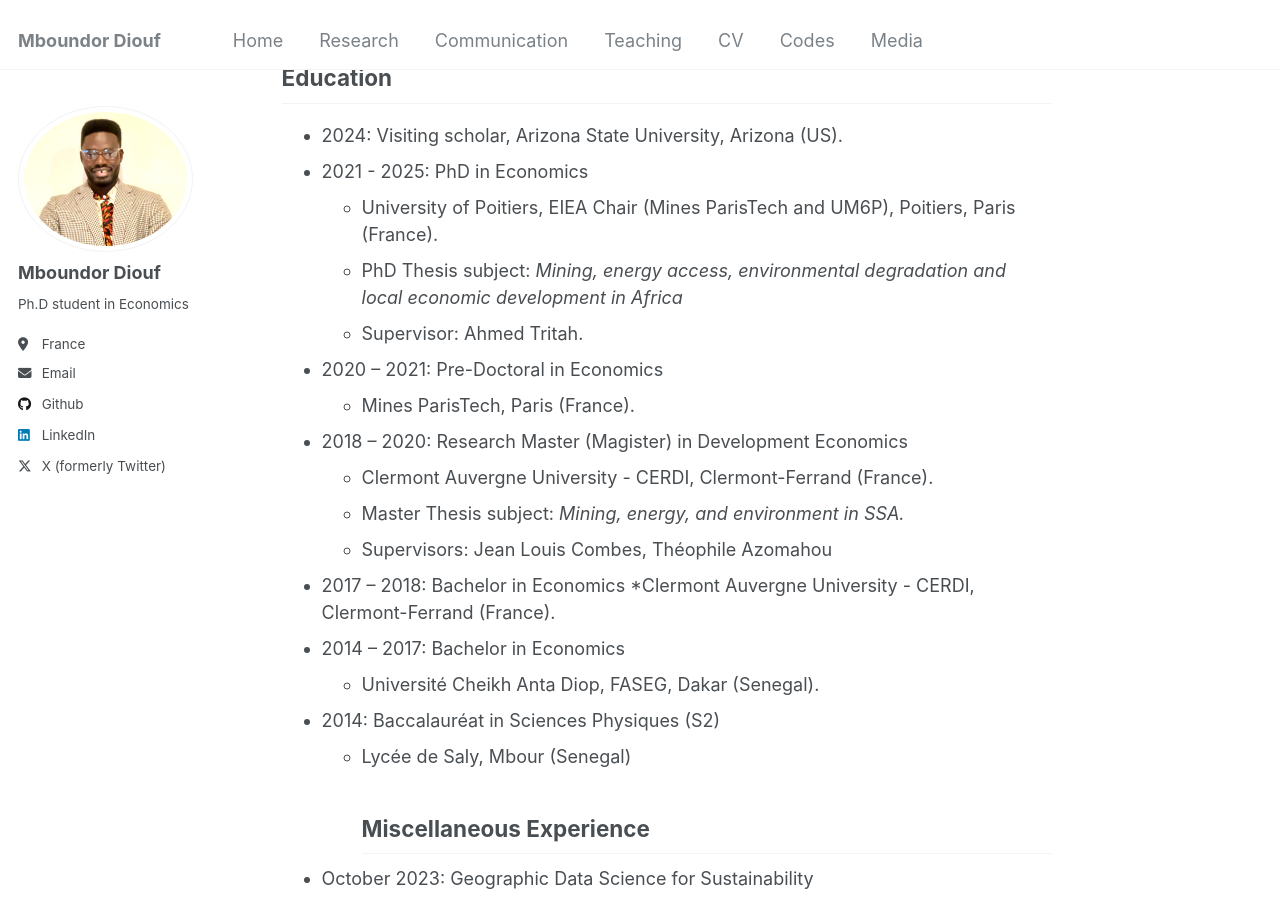
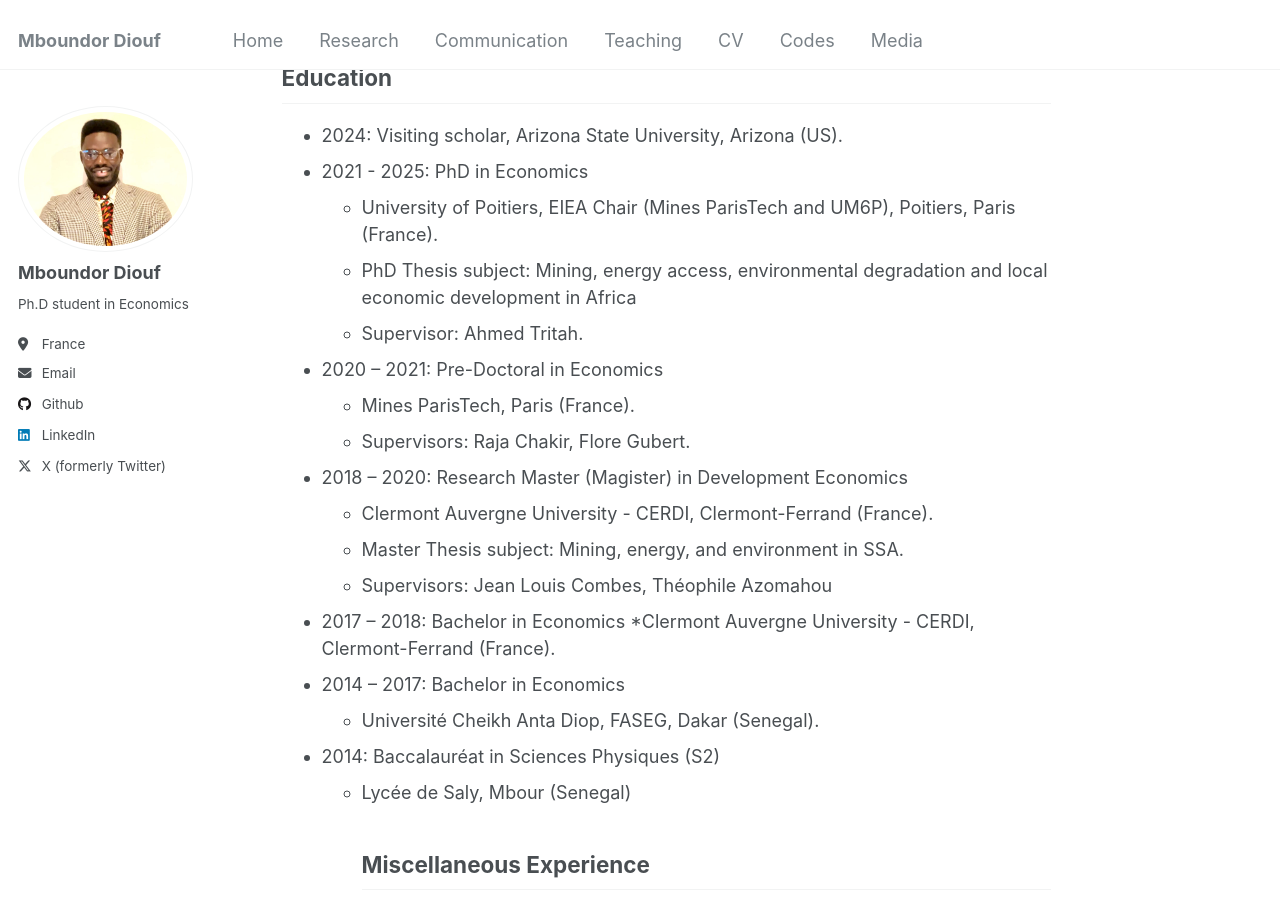
Before and after one commit to mboundordiouf/mboundordiouf.github.io, a Jekyll site: the page built from _pages/cv.md, in a window 1280 px wide and 900 px high, scrolled down 771 px. Built offline with Jekyll 4.4.1, drawn with Linux system fonts in a browser that asks for light colours.

Commit message:
Update cv.md

```diff
--- a/_pages/cv.md
+++ b/_pages/cv.md
@@ -29,13 +29,14 @@ ABS(UM6P)), Mines Paristech and the CR-Sahel.
 * 2024: Visiting scholar, Arizona State University, Arizona (US).
 * 2021 - 2025: PhD in Economics
   * University of Poitiers, EIEA Chair (Mines ParisTech and UM6P), Poitiers, Paris (France).
-  * PhD Thesis subject: <em>Mining, energy access, environmental degradation and local economic development in Africa
+  * PhD Thesis subject: Mining, energy access, environmental degradation and local economic development in Africa
   * Supervisor: Ahmed Tritah.
 * 2020 – 2021: Pre-Doctoral in Economics
   * Mines ParisTech, Paris (France).
+  * Supervisors: Raja Chakir, Flore Gubert.
 * 2018 – 2020: Research Master (Magister) in Development Economics
   * Clermont Auvergne University - CERDI, Clermont-Ferrand (France).
-  * Master Thesis subject: <em>Mining, energy, and environment in SSA.
+  * Master Thesis subject: Mining, energy, and environment in SSA.
   * Supervisors: Jean Louis Combes, Théophile Azomahou
 
 * 2017 – 2018: Bachelor in Economics
```
